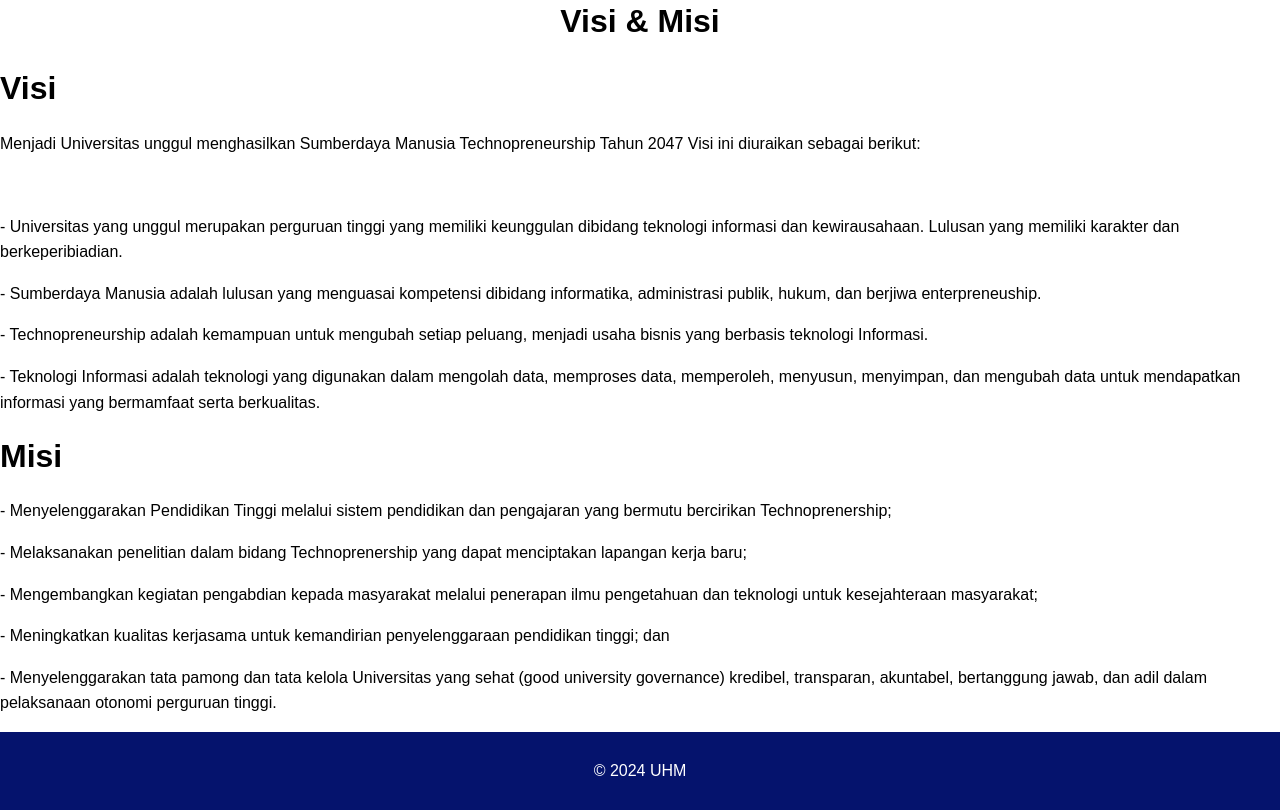
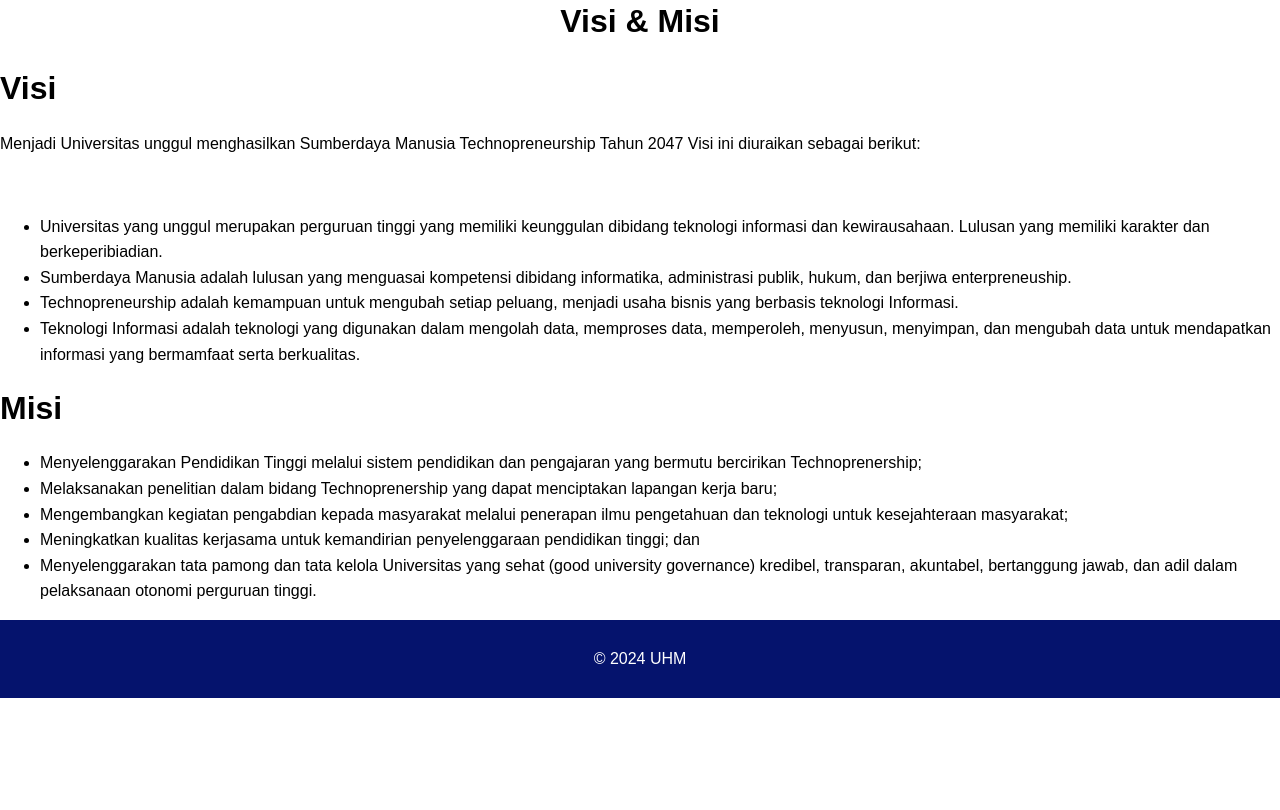
Before and after one commit to gabreliafelicia/Kelompok3, a plain HTML site: page tugas akhir/about.html in a window 1280 px wide. Shown: the part 416-1226 px from the top of the page. After the commit the page ends 1114 px from the top, so only its background shows below. Drawn offline with Linux system fonts and the light colour scheme.

Commit message:
Update about.html

```diff
--- a/tugas akhir/about.html
+++ b/tugas akhir/about.html
@@ -32,16 +32,20 @@
             <p>Menjadi Universitas unggul menghasilkan Sumberdaya Manusia Technopreneurship Tahun 2047
                 Visi ini diuraikan sebagai berikut:</p><br>
 
-                <p>- Universitas yang unggul merupakan perguruan tinggi yang memiliki keunggulan dibidang teknologi informasi dan kewirausahaan. Lulusan yang memiliki karakter dan berkeperibiadian.</p>
-                <p>- Sumberdaya Manusia adalah lulusan yang menguasai kompetensi dibidang informatika, administrasi publik, hukum, dan berjiwa enterpreneuship.</p>
-                <p>- Technopreneurship adalah kemampuan untuk mengubah setiap peluang, menjadi usaha bisnis yang berbasis teknologi Informasi.</p>
-                <p>- Teknologi Informasi adalah teknologi yang digunakan dalam mengolah data, memproses data, memperoleh, menyusun, menyimpan, dan mengubah data untuk mendapatkan informasi yang bermamfaat serta berkualitas.</p>
+               <ul>
+                <li>Universitas yang unggul merupakan perguruan tinggi yang memiliki keunggulan dibidang teknologi informasi dan kewirausahaan. Lulusan yang memiliki karakter dan berkeperibiadian.</li>
+                <li>Sumberdaya Manusia adalah lulusan yang menguasai kompetensi dibidang informatika, administrasi publik, hukum, dan berjiwa enterpreneuship.</li>
+                <li>Technopreneurship adalah kemampuan untuk mengubah setiap peluang, menjadi usaha bisnis yang berbasis teknologi Informasi.</li>
+                <li>Teknologi Informasi adalah teknologi yang digunakan dalam mengolah data, memproses data, memperoleh, menyusun, menyimpan, dan mengubah data untuk mendapatkan informasi yang bermamfaat serta berkualitas.</li>
+            </ul>
             <p><b><font style="font-size: 2em;">Misi</font></b></p>
-            <p>- Menyelenggarakan Pendidikan Tinggi melalui sistem pendidikan dan pengajaran yang bermutu bercirikan Technoprenership;</p>
-            <p>- Melaksanakan penelitian dalam bidang Technoprenership yang dapat menciptakan lapangan kerja baru;</p>
-            <p>- Mengembangkan kegiatan pengabdian kepada masyarakat melalui penerapan ilmu pengetahuan dan teknologi untuk kesejahteraan masyarakat;</p>
-            <p>- Meningkatkan kualitas kerjasama untuk kemandirian penyelenggaraan pendidikan tinggi; dan</p>
-            <p>- Menyelenggarakan tata pamong dan tata kelola Universitas yang sehat (good university governance) kredibel, transparan, akuntabel, bertanggung jawab, dan adil dalam pelaksanaan otonomi perguruan tinggi.</p>
+            <ul>
+                <li>Menyelenggarakan Pendidikan Tinggi melalui sistem pendidikan dan pengajaran yang bermutu bercirikan Technoprenership;</li>
+                <li>Melaksanakan penelitian dalam bidang Technoprenership yang dapat menciptakan lapangan kerja baru;</li>
+                <li>Mengembangkan kegiatan pengabdian kepada masyarakat melalui penerapan ilmu pengetahuan dan teknologi untuk kesejahteraan masyarakat;</li>
+                <li>Meningkatkan kualitas kerjasama untuk kemandirian penyelenggaraan pendidikan tinggi; dan</li>
+                <li>Menyelenggarakan tata pamong dan tata kelola Universitas yang sehat (good university governance) kredibel, transparan, akuntabel, bertanggung jawab, dan adil dalam pelaksanaan otonomi perguruan tinggi.</li>
+        </ul>
             </section>
     </main>
     <footer>
```
